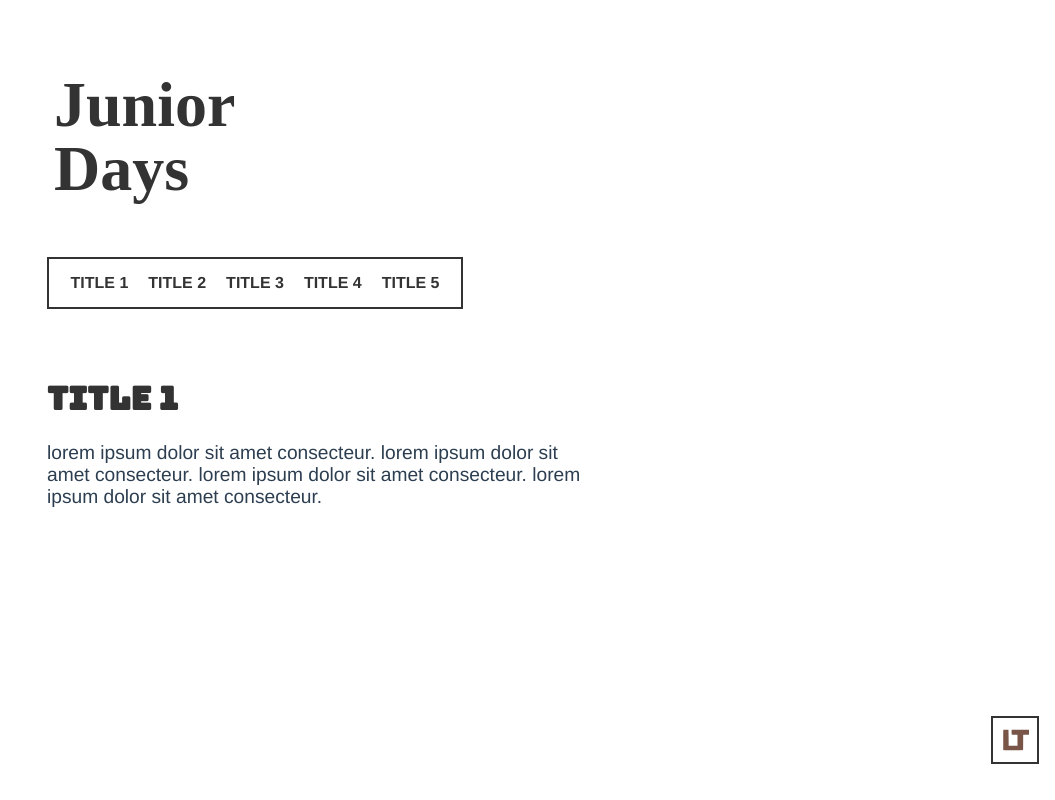
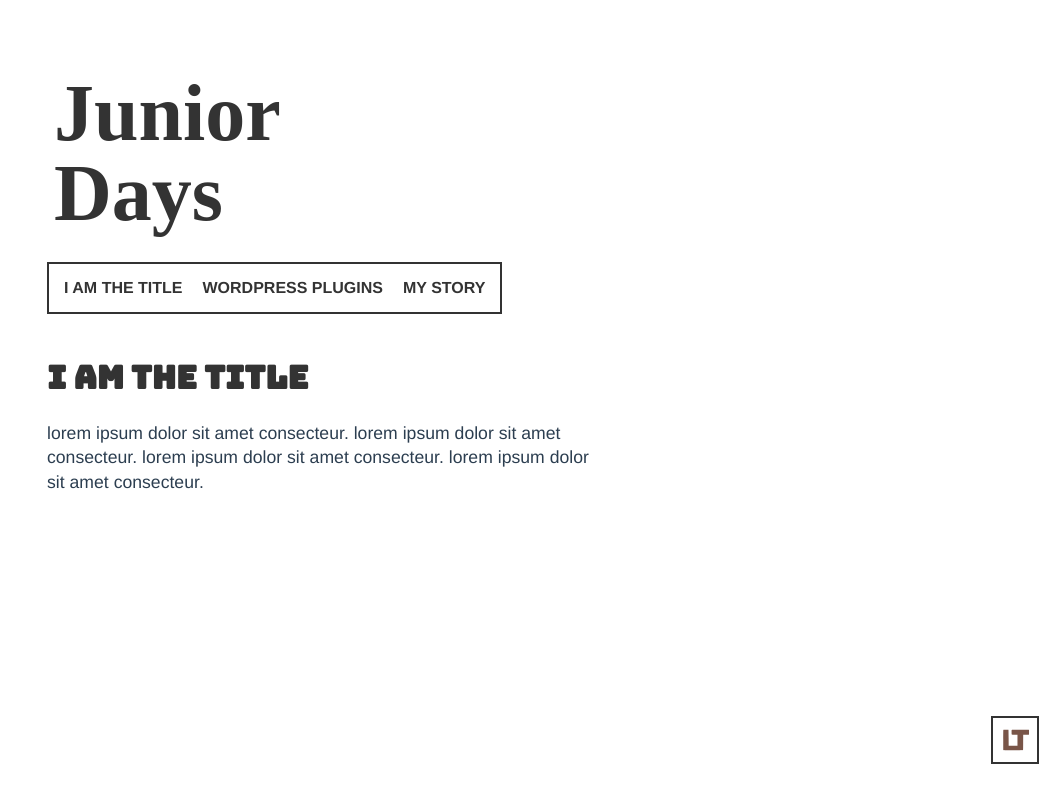
Before and after one commit to lukeajtodd/vueblog, a Vue app: page /0 in a window 1280 px wide. Shown: the whole page, without its empty margins (225-1280 px from the left). Built offline with nearby package versions, Linux system fonts and the light colour scheme; a web font is replaced by a local one.

Commit message:
Work on element spacing, font sizes and how content will be laid out

```diff
--- a/src/components/Article.vue
+++ b/src/components/Article.vue
@@ -2,7 +2,7 @@
   <transition name="fade">
     <div class="article">
       <h2>{{ articles[this.$route.params.article_id].title }}</h2>
-      <p>{{ articles[this.$route.params.article_id].content }}</p>
+      <p v-for="paragraph in articles[this.$route.params.article_id].content">{{ paragraph }}</p>
     </div>
   </transition>
 </template>
@@ -17,7 +17,7 @@ export default {
 <style scoped>
 .article {
   margin-left: 1rem;
-  margin-top: 2rem;
+  margin-top: 1rem;
   padding: 1rem;
   padding-left: 0;
 }
@@ -26,9 +26,12 @@ h2 {
   color: #333;
   font-size: 2rem;
   font-family: 'Bungee';
+  margin-top: 1rem;
 }
 p {
-  font-size: 1.2rem;
+  line-height: 1.4;
+  letter-spacing: 0.001rem;
+  font-size: 1.1rem;
   width: 75%;
 }
 </style>
--- a/src/components/Home.vue
+++ b/src/components/Home.vue
@@ -13,15 +13,16 @@
 
 <style>
   .header {
-    font-size: 4rem;
+    font-size: 5rem;
     line-height: 1;
     padding: calc(0.5rem + 5px);
     width: 10rem;
     position: relative;
     margin-left: 10px;
+    margin-bottom: 1rem;
     font-family: 'Bahiana';
   }
-  .header:after {
+  .header:before {
     content: "";
     width: 5px;
     height: 0%;
@@ -31,7 +32,7 @@
     left: 0;
     transition: all 1s;
   }
-  .header:hover:after {
+  .header:hover:before {
     height: 100%;
   }
 </style>
--- a/src/components/Nav.vue
+++ b/src/components/Nav.vue
@@ -1,10 +1,10 @@
 <template>
   <div class="nav">
     <ul>
-      <li v-for="article in articles">
+      <li v-for="n in 3">
         <router-link
-          :to="{ name: 'Article', params: { article_id: article.id } }">
-          {{ article.title }}
+          :to="{ name: 'Article', params: { article_id: articles[n - 1].id } }">
+          {{ articles[n - 1].title }}
         </router-link>
       </li>
     </ul>
@@ -21,10 +21,9 @@ export default {
 <!-- Add "scoped" attribute to limit CSS to this component only -->
 <style scoped>
 .nav {
+  display: inline-block;
   border: 2px solid #333;
-  width: 100%;
-  max-width: 26rem;
-  margin: 1rem;
+  margin-left: 1rem;
 }
 h1, h2 {
   font-weight: normal;
@@ -34,20 +33,23 @@ ul {
   list-style-type: none;
   padding: 0;
   margin: 5px;
-  text-align: center;
+  text-align: left;
 }
 
 li {
   display: inline-block;
   margin: 10px 10px;
+  text-transform: uppercase;
 }
 
-@media screen and (max-width: 688px) {
-  .nav {
-    max-width: 10rem;
+@media screen and (max-width: 800px) {
+  ul {
+    text-align: center;
   }
   li {
+    position: relative;
     display: block;
+    margin: 15px 10px;
   }
 }
 
@@ -57,6 +59,6 @@ a {
 }
 
 a:hover {
-  color: aquamarine;
+  color: darkred;
 }
 </style>
--- a/src/store.js
+++ b/src/store.js
@@ -6,11 +6,33 @@ Vue.use(Vuex)
 export default new Vuex.Store({
     state: {
         articles: [
-            { id: 0, title: 'TITLE 1', content: 'lorem ipsum dolor sit amet consecteur. lorem ipsum dolor sit amet consecteur. lorem ipsum dolor sit amet consecteur. lorem ipsum dolor sit amet consecteur.' },
-            { id: 1, title: 'TITLE 2', content: 'lorem ipsum dolor sit amet consecteur.' },
-            { id: 2, title: 'TITLE 3', content: 'lorem ipsum dolor sit amet consecteur.' },
-            { id: 3, title: 'TITLE 4', content: 'lorem ipsum dolor sit amet consecteur.' },
-            { id: 4, title: 'TITLE 5', content: 'lorem ipsum dolor sit amet consecteur.' },
+            { id: 0,
+                title: 'I Am The Title',
+                content: [
+                    'lorem ipsum dolor sit amet consecteur. lorem ipsum dolor sit amet consecteur. lorem ipsum dolor sit amet consecteur. lorem ipsum dolor sit amet consecteur.'
+                ] },
+            { id: 1,
+                title: 'Wordpress Plugins',
+                content: [
+                    'There are occasions when you need to manually create multiple Posts to see how they look with your chosen WP Theme. This plugin assists in auto generating placeholder content instead of you doing so manually. Simply follow the easy steps below to create that dummy content for your website. Please note that you should not use this for actual content of a live website.',
+                    'There are occasions when you need to manually create multiple Posts to see how they look with your chosen WP Theme. This plugin assists in auto generating placeholder content instead of you doing so manually. Simply follow the easy steps below to create that dummy content for your website. Please note that you should not use this for actual content of a live website.',
+                    'There are occasions when you need to manually create multiple Posts to see how they look with your chosen WP Theme. This plugin assists in auto generating placeholder content instead of you doing so manually. Simply follow the easy steps below to create that dummy content for your website. Please note that you should not use this for actual content of a live website.'
+                ] },
+            { id: 2,
+                title: 'My Story',
+                content: [
+                    'lorem ipsum dolor sit amet consecteur. lorem ipsum dolor sit amet consecteur. lorem ipsum dolor sit amet consecteur. lorem ipsum dolor sit amet consecteur.'
+                ] },
+            { id: 3,
+                title: 'TITLE 4',
+                content: [
+                    'lorem ipsum dolor sit amet consecteur. lorem ipsum dolor sit amet consecteur. lorem ipsum dolor sit amet consecteur. lorem ipsum dolor sit amet consecteur.'
+                ] },
+            { id: 4,
+                title: 'TITLE 5',
+                content: [
+                    'lorem ipsum dolor sit amet consecteur. lorem ipsum dolor sit amet consecteur. lorem ipsum dolor sit amet consecteur. lorem ipsum dolor sit amet consecteur.'
+                ] },
         ]
     }
 })
```
